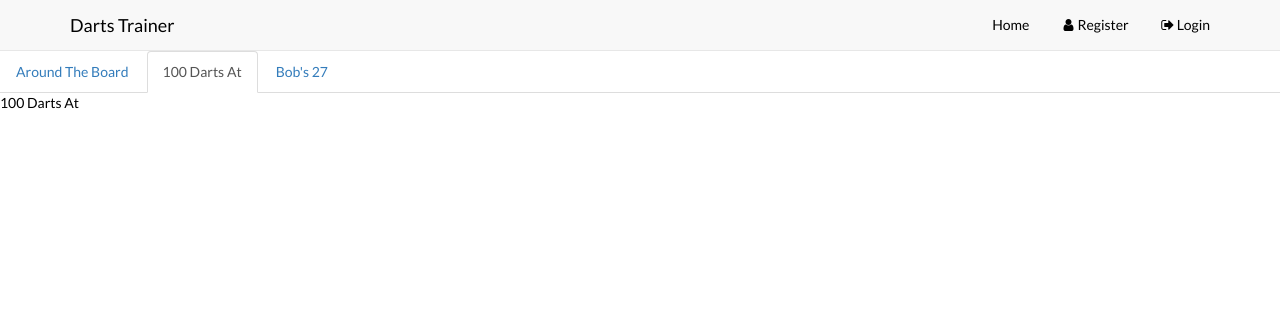
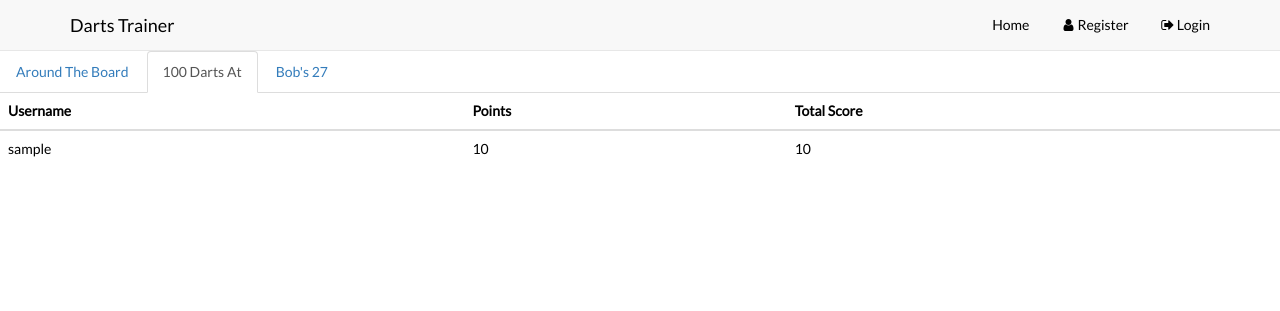
Before and after one commit to jkerr123/darts-scorer, a Python web app: template src/templates/leaderboards.html in a window 1280 px wide, after a click on "100 Darts At". Shown: the top 311 px of the page. Run offline with Jinja, Linux system fonts and the light colour scheme; the template is opened without the code that fills it: most values are stand-ins (such as "Sample title", 1, 10 or a date in 2020); some libraries are stand-ins or nearby versions.

Commit message:
Added leaderboard for bobs 27 and 100 darts at. Fixed the saving and loading of bobs 27 and 100 darts at to utilise UUID instead of OBJECT ID for summary pages.

```diff
--- a/src/templates/bobs-27.html
+++ b/src/templates/bobs-27.html
@@ -33,7 +33,7 @@
         <div class="row">
             <div class="col-md-4"></div>
             <div class="col-md-4">
-                <a class="btn btn-block btn-lg btn-primary" id="single">Single</a>
+                <a class="btn btn-block btn-lg btn-primary" id="single">One Hit</a>
                 <p></p>
             </div>
             <div class="col-md-4"></div>
@@ -41,7 +41,7 @@
         <div class="row">
             <div class="col-md-4"></div>
             <div class="col-md-4">
-                 <a class="btn btn-block btn-lg btn-primary" id="double">Double</a>
+                 <a class="btn btn-block btn-lg btn-primary" id="double">Two Hits</a>
                 <p></p>
             </div>
             <div class="col-md-4"></div>
@@ -49,7 +49,7 @@
         <div class="row">
             <div class="col-md-4"></div>
             <div class="col-md-4">
-                <a class="btn btn-block btn-lg btn-primary" id="treble">Treble</a>
+                <a class="btn btn-block btn-lg btn-primary" id="treble">Three Hits</a>
             </div>
             <div class="col-md-4"></div>
         </div>
--- a/src/templates/leaderboards.html
+++ b/src/templates/leaderboards.html
@@ -22,7 +22,8 @@
                           </tr>
                         </thead>
                         {% for player in around_the_board %}
-                        <tr>
+                        <tr onclick="window.location.href = 'around-the-board-summary?game_id={{ player['_id'] }}';"
+                                style="cursor: pointer">
                             <td> {{ player['username'] }}</td>
                             <td>{{ player['numberOfDarts'] }}</td>
                         </tr>
@@ -34,10 +35,52 @@
 
 
 
-			  <div class="tab-pane fade" id="100-darts-at">100 Darts At</div>
+			  <div class="tab-pane fade" id="100-darts-at">
+
+                  <div class="table-responsive">
+                    <table class="table table-hover">
+                        <thead>
+                          <tr>
+                            <th>Username</th>
+                            <th>Points</th>
+                            <th>Total Score</th>
+                          </tr>
+                        </thead>
+                        {% for player in darts_at %}
+                        <tr onclick="window.location.href = 'darts-at-summary?game_id={{ player['_id'] }}';"
+                                style="cursor: pointer">
+                            <td> {{ player['username'] }}</td>
+                            <td>{{ player['points'] }}</td>
+                            <td>{{ player['score'] }}</td>
+                        </tr>
+                        {% endfor %}
+
+                    </table>
+                    </div>
+              </div>
 
 
-			  <div class="tab-pane fade" id="bobs-27">Bob's 27</div>
+			  <div class="tab-pane fade" id="bobs-27">
+                  <div class="table-responsive">
+                    <table class="table table-hover">
+                        <thead>
+                          <tr>
+                            <th>Username</th>
+                            <th>Total Darts Thrown</th>
+                          </tr>
+                        </thead>
+                        {% for player in bobs27 %}
+                        <tr onclick="window.location.href = 'bobs-27-summary?game_id={{ player['_id'] }}';"
+                                style="cursor: pointer">
+                            <td> {{ player['username'] }}</td>
+                            <td>{{ player['score'] }}</td>
+                        </tr>
+                        {% endfor %}
+
+                    </table>
+                    </div>
+
+              </div>
 
 
 			</div>
```
Also changed, not shown: src/app.py (+25 -8 lines), src/models/aroundtheworld.py (+9 -4 lines), src/models/bobs27.py (+18 -2 lines), src/models/dartsat.py (+17 -2 lines), src/static/js/100-darts-at.js (+8 -0 lines), src/templates/100-darts-at.html (+8 -0 lines), src/templates/bobs-27-summary.html (added, +10 -0 lines), src/templates/darts-at-summary.html (added, +10 -0 lines).
